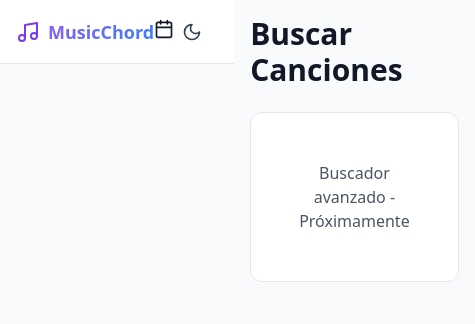
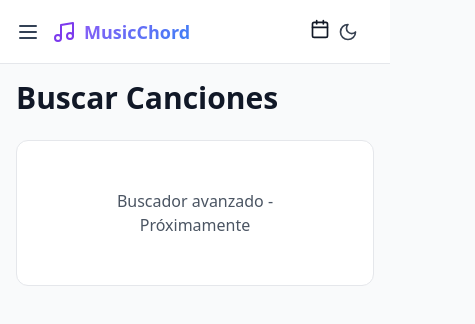
Before and after one commit to abel322/app-music-chord-actual, a Next.js app: page /dashboard/search in a window 390 px wide. Shown: the top 324 px of the page, 475 px wide, since content can reach past the window. Built offline with nearby package versions, Linux system fonts and the light colour scheme; no server answers; sample sign-in values are in the browser's storage.

Commit message:
feat: make layout, sidebar, and weekly calendar responsive on mobile

```diff
--- a/app/(dashboard)/layout.tsx
+++ b/app/(dashboard)/layout.tsx
@@ -15,9 +15,9 @@ export default async function DashboardLayout({
   }
 
   return (
-    <div className="min-h-screen bg-gray-50 dark:bg-gray-900 flex">
+    <div className="min-h-screen bg-gray-50 dark:bg-gray-900 flex flex-col md:flex-row">
       <Sidebar user={session.user} />
-      <main className="flex-1 w-full md:ml-64 p-4 md:p-8">
+      <main className="flex-1 w-full min-w-0 ml-0 md:ml-64 p-4 md:p-8">
         <div className="container mx-auto max-w-6xl">
           {children}
         </div>
--- a/components/dashboard/sidebar.tsx
+++ b/components/dashboard/sidebar.tsx
@@ -1,9 +1,10 @@
 'use client'
 
+import { useState } from 'react'
 import Link from 'next/link'
 import { usePathname } from 'next/navigation'
 import { signOut } from 'next-auth/react'
-import { Music, Home, Library, Search, Settings, LogOut, Activity, Calendar } from 'lucide-react'
+import { Music, Home, Library, Search, Settings, LogOut, Activity, Calendar, Menu, X } from 'lucide-react'
 import { Button } from '@/components/ui/button'
 import { ThemeToggle } from '@/components/theme-toggle'
 import { cn } from '@/lib/utils'
@@ -18,6 +19,7 @@ interface SidebarProps {
 
 export function Sidebar({ user }: SidebarProps) {
   const pathname = usePathname()
+  const [isOpen, setIsOpen] = useState(false)
 
   const links = [
     { href: '/dashboard', label: 'Inicio', icon: Home },
@@ -30,14 +32,33 @@ export function Sidebar({ user }: SidebarProps) {
 
   return (
     <>
-      {/* Sidebar for Desktop */}
-      <aside className="hidden md:flex flex-col fixed inset-y-0 left-0 w-64 border-r border-gray-200 dark:border-gray-800 bg-slate-900 z-50">
-        {/* Logo */}
-        <div className="flex h-16 shrink-0 items-center px-6 bg-slate-950">
-          <Link href="/dashboard" className="flex items-center gap-2">
+      {/* Mobile Sidebar Backdrop Overlay */}
+      {isOpen && (
+        <div
+          className="fixed inset-0 z-40 bg-black/60 backdrop-blur-sm md:hidden transition-all duration-300 animate-in fade-in"
+          onClick={() => setIsOpen(false)}
+        />
+      )}
+
+      {/* Sidebar Container (Desktop & Mobile Drawer) */}
+      <aside className={cn(
+        "fixed inset-y-0 left-0 z-50 flex w-64 flex-col border-r border-gray-200 dark:border-gray-800 bg-slate-900 transition-transform duration-300 ease-in-out md:translate-x-0",
+        isOpen ? "translate-x-0" : "-translate-x-full"
+      )}>
+        {/* Logo and Mobile Close Button */}
+        <div className="flex h-16 shrink-0 items-center justify-between px-6 bg-slate-950">
+          <Link href="/dashboard" className="flex items-center gap-2" onClick={() => setIsOpen(false)}>
             <Music className="w-8 h-8 text-primary-500" />
             <span className="text-xl font-bold text-white tracking-tight">MusicChord</span>
           </Link>
+          <Button
+            variant="ghost"
+            size="icon"
+            className="md:hidden text-slate-400 hover:text-white hover:bg-slate-800"
+            onClick={() => setIsOpen(false)}
+          >
+            <X className="w-5 h-5" />
+          </Button>
         </div>
 
         {/* Navigation */}
@@ -51,6 +72,7 @@ export function Sidebar({ user }: SidebarProps) {
               <Link
                 key={link.href}
                 href={link.href}
+                onClick={() => setIsOpen(false)}
                 className={cn(
                   'flex items-center gap-3 px-3 py-2.5 rounded-lg text-sm font-medium transition-all duration-200',
                   isActive
@@ -90,12 +112,22 @@ export function Sidebar({ user }: SidebarProps) {
         </div>
       </aside>
 
-      {/* Mobile top bar (fallback for small screens) */}
-      <div className="md:hidden flex items-center justify-between h-16 px-4 border-b border-gray-200 dark:border-gray-800 bg-white dark:bg-slate-900 sticky top-0 z-40">
-        <Link href="/dashboard" className="flex items-center gap-2">
-          <Music className="w-6 h-6 text-primary-600" />
-          <span className="text-lg font-bold text-gradient">MusicChord</span>
-        </Link>
+      {/* Mobile top bar */}
+      <div className="md:hidden flex items-center justify-between h-16 px-4 border-b border-gray-200 dark:border-gray-800 bg-white dark:bg-slate-900 sticky top-0 z-40 w-full">
+        <div className="flex items-center gap-3">
+          <Button
+            variant="ghost"
+            size="icon"
+            onClick={() => setIsOpen(true)}
+            className="text-slate-700 dark:text-slate-200 hover:bg-gray-100 dark:hover:bg-slate-800"
+          >
+            <Menu className="w-6 h-6" />
+          </Button>
+          <Link href="/dashboard" className="flex items-center gap-2">
+            <Music className="w-6 h-6 text-primary-600" />
+            <span className="text-lg font-bold text-gradient">MusicChord</span>
+          </Link>
+        </div>
         <div className="flex gap-2 items-center">
             <Link href="/dashboard/routines">
                 <Button variant="ghost" size="icon"><Calendar className="w-5 h-5" /></Button>
--- a/components/routines/weekly-calendar.tsx
+++ b/components/routines/weekly-calendar.tsx
@@ -167,16 +167,21 @@ export function WeeklyCalendar({ sessions }: WeeklyCalendarProps) {
         </div>
       </div>
 
-      <div className="grid grid-cols-7 divide-x divide-slate-100 dark:divide-slate-800/50">
+      <div className="grid grid-cols-1 md:grid-cols-7 divide-y md:divide-y-0 md:divide-x divide-slate-100 dark:divide-slate-800/50">
         {weekDays.map((day, idx) => {
           const isToday = new Date().toDateString() === day.toDateString()
           const daySessions = sessions.filter(s => new Date(s.scheduledAt).toDateString() === day.toDateString())
 
           return (
-            <div key={idx} className="min-h-[200px] flex flex-col p-2 gap-2">
-              <div className="text-center mb-2">
-                <p className="text-xs font-semibold text-slate-400 uppercase">{day.toLocaleDateString('es-ES', { weekday: 'short' })}</p>
-                <p className={cn("text-lg font-bold w-8 h-8 mx-auto flex items-center justify-center rounded-full", isToday ? "bg-primary-600 text-white" : "text-slate-700 dark:text-slate-300")}>
+            <div key={idx} className="min-h-[120px] md:min-h-[200px] flex flex-col p-3 md:p-2 gap-2">
+              <div className="flex md:flex-col items-center justify-between md:justify-center mb-2 pb-2 md:pb-0 border-b border-slate-100 dark:border-slate-800/50 md:border-b-0">
+                <p className="text-xs font-semibold text-slate-400 uppercase md:hidden">
+                  {day.toLocaleDateString('es-ES', { weekday: 'long' })}
+                </p>
+                <p className="text-xs font-semibold text-slate-400 uppercase hidden md:block">
+                  {day.toLocaleDateString('es-ES', { weekday: 'short' })}
+                </p>
+                <p className={cn("text-lg font-bold w-8 h-8 flex items-center justify-center rounded-full md:mx-auto", isToday ? "bg-primary-600 text-white" : "text-slate-700 dark:text-slate-300")}>
                   {day.getDate()}
                 </p>
               </div>
```
